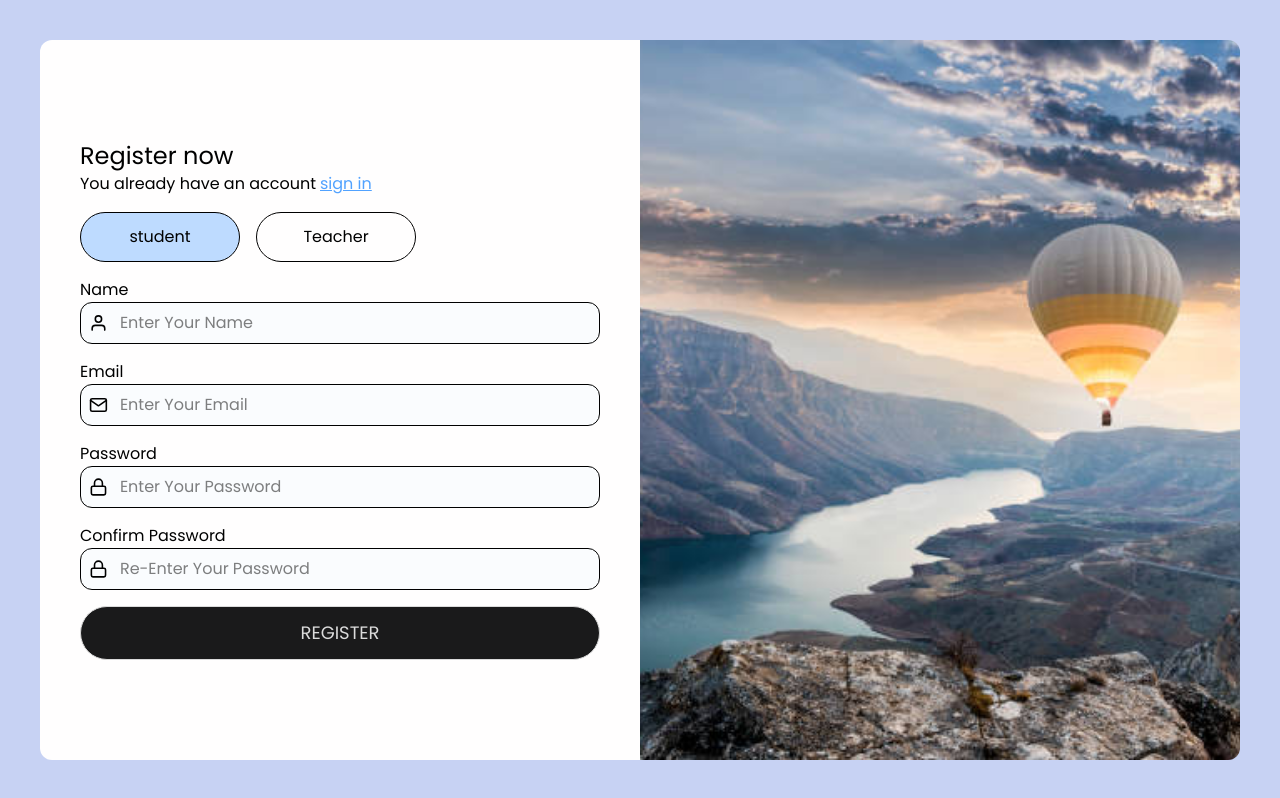
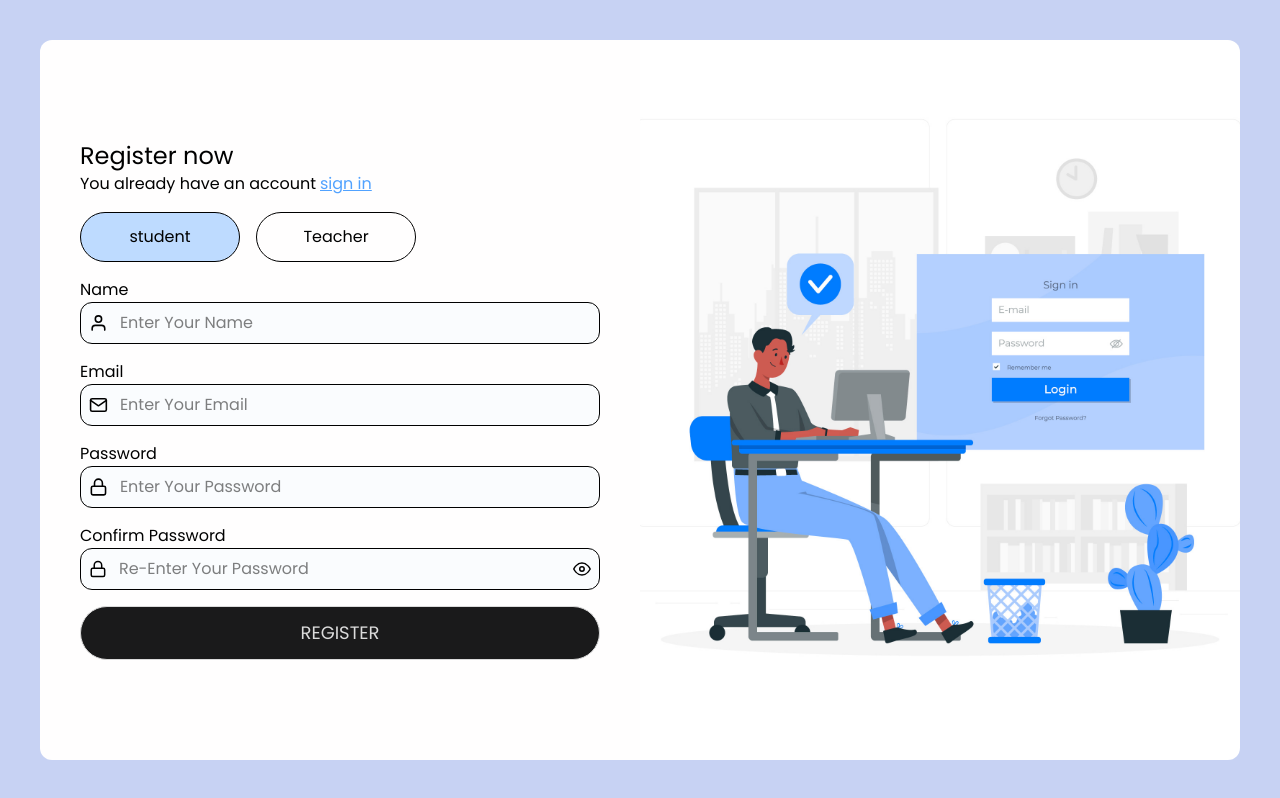
Before and after one commit to sharmadivay/LMS_FinalProject, a React (Vite) app in the folder client/: page /register in a window 1280 px wide. Built offline with nearby package versions, Linux system fonts and the light colour scheme.

Commit message:
register page

```diff
--- a/client/src/pages/LandingPage.jsx
+++ b/client/src/pages/LandingPage.jsx
@@ -1,13 +1,13 @@
-import logo from "../assets/homeImage.jpg";
+import logo from "../assets/homeImage.jpg"
 import { Outlet } from "react-router-dom";
 
 const LandingPage = () => {
   return (
     <div className="flex w-full h-[100vh] px-10 py-10 bg-[#c7d2f3] ">
-      <div className="flex justify-center md:w-[50%] h-full w-[100%] ">
+      <div className="flex justify-center lg:w-[50%] h-full w-[100%] ">
         <Outlet />
       </div>
-      <div className=" w-[50%] h-full hidden md:flex ">
+      <div className=" w-[50%] h-full hidden lg:flex ">
         <img src={logo} alt="logo image" className="w-full h-full object-cover rounded-r-xl " />
       </div>
     </div>
--- a/client/src/pages/Register.jsx
+++ b/client/src/pages/Register.jsx
@@ -4,13 +4,15 @@ import toast from "react-hot-toast";
 import { Link } from "react-router-dom";
 
 
-import {FiUser ,  FiLock , FiMail } from 'react-icons/fi';
+import {FiUser ,  FiLock , FiMail , FiEye, FiEyeOff} from 'react-icons/fi';
 
 const Register = () => {
   const [name, setName] = useState("");
   const [email, setEmail] = useState("");
   const [password, setPassword] = useState("");
   const [confirmPassword, setConfirmPassword] = useState("");
+
+  const [showPassword, setShowPassword] = useState(false);
 
   const [role, setRole] = useState("student");
 
@@ -40,6 +42,11 @@ const Register = () => {
       toast.error(res.message);
     }
   };
+
+  const handleToggle = () =>{
+    setShowPassword(!showPassword)
+  }
+
   return (
     <div className="flex flex-col  justify-center items-start w-full h-full rounded-l-xl space-y-4 bg-[#fffefe] px-10">
       <div className="">
@@ -145,7 +152,7 @@ const Register = () => {
               < FiLock  size={20} className="ml-2" />
 
               <input
-                type="password"
+                type={showPassword?"text":"password"}
                 name="conPassword"
                 id="conPassword"
                 value={confirmPassword}
@@ -156,6 +163,9 @@ const Register = () => {
                 }}
                 className=" px-3 py-2 w-full focus:outline-none focus:ring-0 hover:border-none"
               />
+              {
+                showPassword? <FiEyeOff onClick={handleToggle} size={20} className="mr-2"/> : <FiEye size={20} onClick={handleToggle} className="mr-2"/>
+              }
             </div>
           </div>
           <button
```
Also changed, not shown: client/src/assets/homeImage.jpg.
